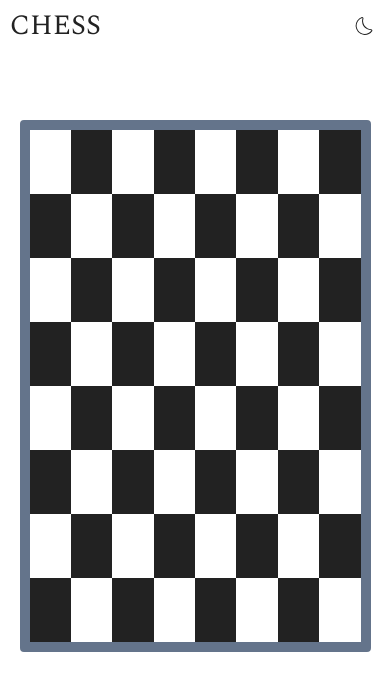
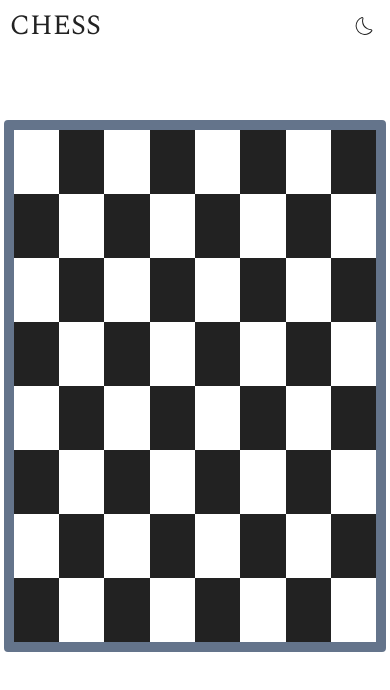
Before and after one commit to swastikpatro/roc8-chess-clone, a React (Vite) app: page / in a window 390 px wide. Shown: the top 690 px of the page. Built offline with nearby package versions, Linux system fonts and the light colour scheme.

Commit message:
style: 98vw for chessboard for mobile view

```diff
--- a/styles.css
+++ b/styles.css
@@ -353,7 +353,7 @@ nav {
 .chess-board {
   border: 10px solid var(--grey-500);
   height: fit-content;
-  width: 90vw;
+  width: 98vw;
   max-width: 35rem;
   border-radius: var(--borderRadius);
 }
```
